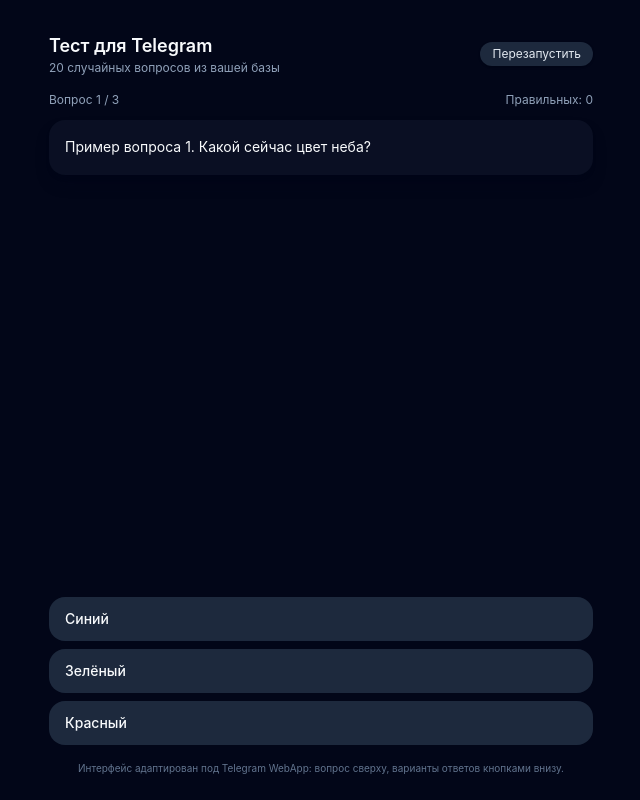
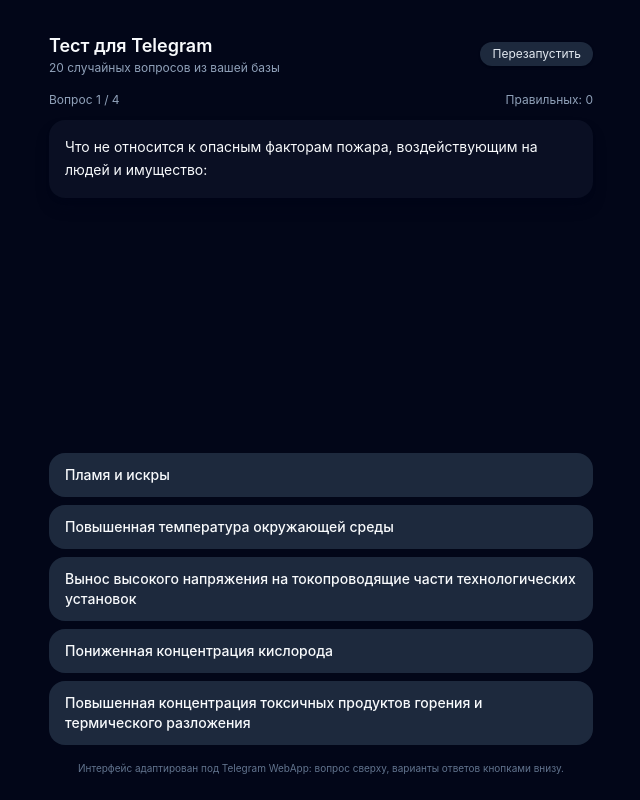
Before and after one commit to Budvo/test_1, a React app in the folder spas/: page / in a window 1280 px wide. Shown: the whole page, without its empty margins (319-959 px from the left). Built offline with nearby package versions, Linux system fonts and the light colour scheme; the HTML template or start-up script is replaced by a standard one.

Commit message:
Update App.tsx

```diff
--- a/spas/src/App.tsx
+++ b/spas/src/App.tsx
@@ -21,29 +21,40 @@ export type Question = {
 const ALL_QUESTIONS: Question[] = [
   {
     id: 1,
-    text: "Пример вопроса 1. Какой сейчас цвет неба?",
+    text: "Что не относится к опасным факторам пожара, воздействующим на людей и имущество:",
     options: [
-      { id: "1a", text: "Синий", isCorrect: true },
-      { id: "1b", text: "Зелёный", isCorrect: false },
-      { id: "1c", text: "Красный", isCorrect: false },
+      { id: "1a", text: "Пламя и искры", isCorrect: false },
+      { id: "1b", text: "Повышенная температура окружающей среды", isCorrect: false },
+      { id: "1c", text: "Вынос высокого напряжения на токопроводящие части технологических установок", isCorrect: true },
+      { id: "1d", text: "Пониженная концентрация кислорода", isCorrect: false },
+      { id: "1e", text: "Повышенная концентрация токсичных продуктов горения и термического разложения", isCorrect: false },
     ],
   },
   {
     id: 2,
-    text: "Пример вопроса 2. Выберите правильное утверждение.",
+    text: "Время работы в средствах защиты кожи определяется",
     options: [
-      { id: "2a", text: "2 + 2 = 4", isCorrect: true },
-      { id: "2b", text: "2 + 2 = 5", isCorrect: false },
+      { id: "2a", text: "Физической нагрузкой и температурой окружающей среды", isCorrect: true },
+      { id: "2b", text: "Временем выполнения задачи по ликвидации ЧС", isCorrect: false },
+      { id: "2с", text: "Самочувствием спасателя и способностью продолжать работать", isCorrect: false },
     ],
   },
   {
     id: 3,
-    text: "Пример вопроса 3. Вопрос может иметь 4 варианта.",
+    text: "Что такое адаптация человека?",
     options: [
-      { id: "3a", text: "Вариант 1", isCorrect: false },
-      { id: "3b", text: "Вариант 2 (правильный)", isCorrect: true },
-      { id: "3c", text: "Вариант 3", isCorrect: false },
-      { id: "3d", text: "Вариант 4", isCorrect: false },
+      { id: "3a", text: "Протекание психических процессов в зависимости от состояния и явлений действительности", isCorrect: false },
+      { id: "3b", text: "Устойчивое психическое состояние человека в различных условиях", isCorrect: false },
+      { id: "3c", text: "Процесс приспособления человека к условиям внешней среды", isCorrect: true },
+    ],
+  },
+  {
+    id: 4,
+    text: "Какой максимально допустимый наклон насосной станции при работающем двигателе",
+    options: [
+      { id: "4a", text: "Не более 20 градусов", isCorrect: false },
+      { id: "4b", text: "Не более 30 градусов", isCorrect: true },
+      { id: "4c", text: "Не более 40 градусов", isCorrect: false },
     ],
   },
   // 👉 здесь продолжайте добавлять свои вопросы до 120–150 штук
```
